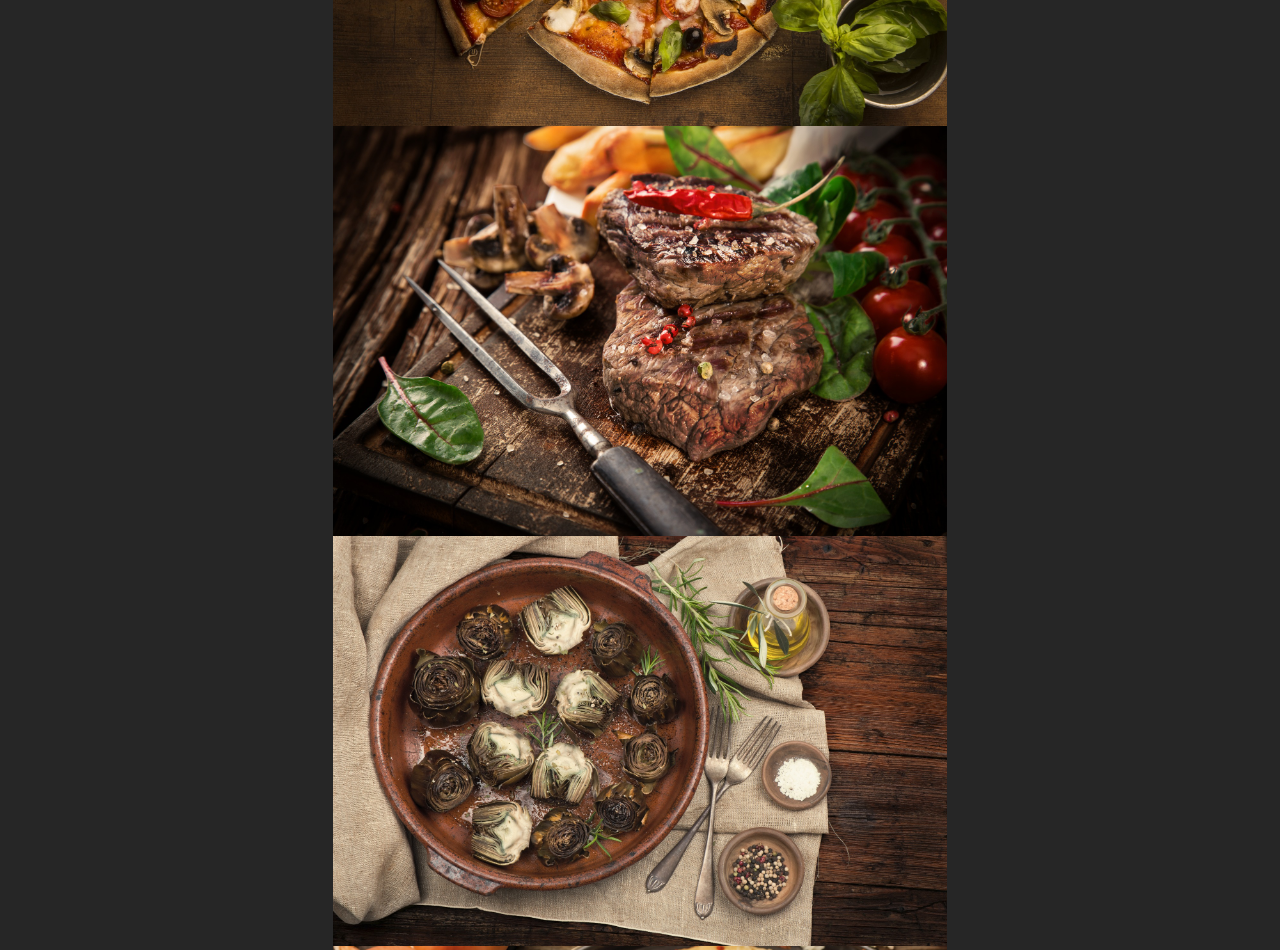
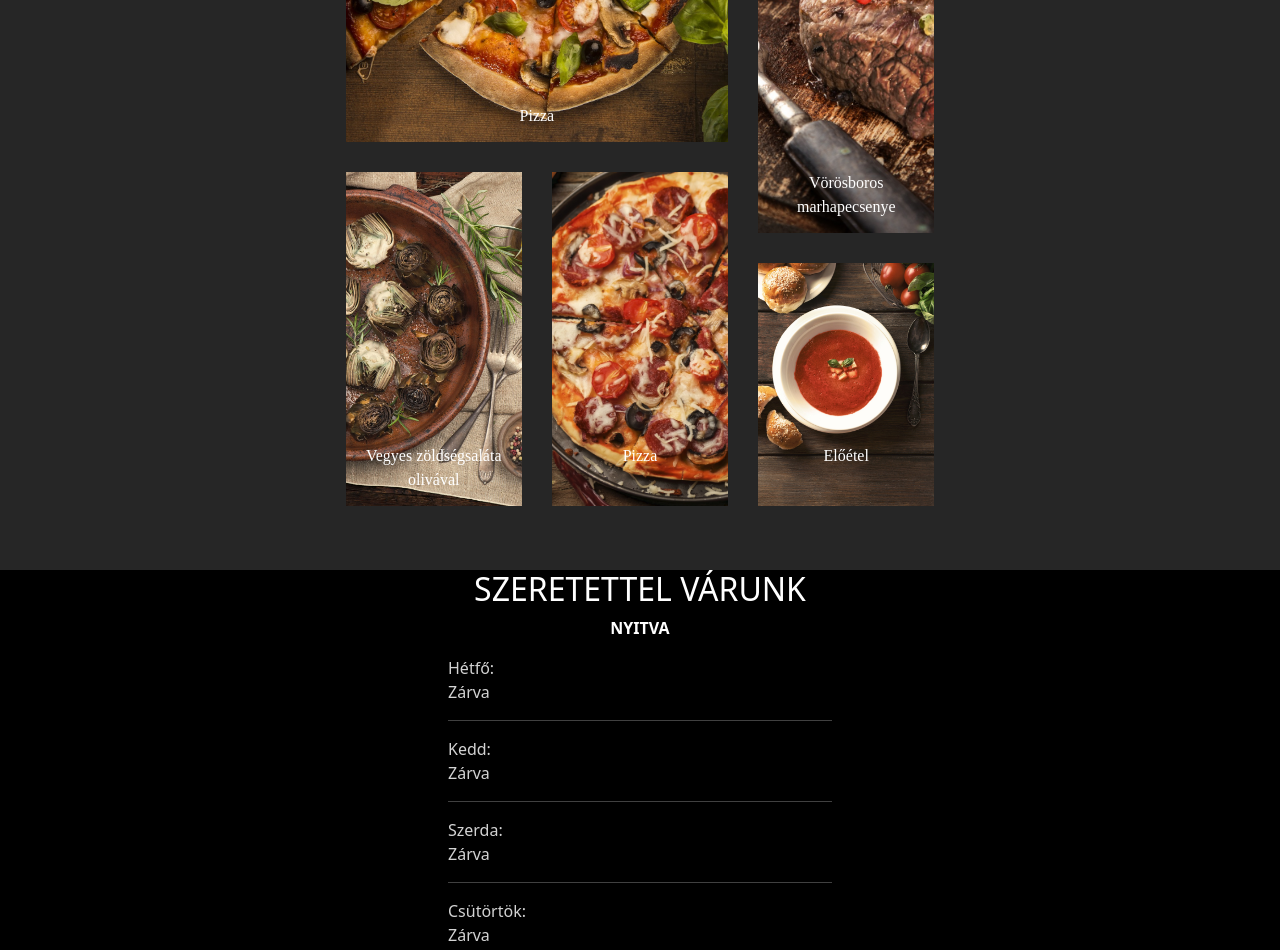
Before and after one commit to Botrancs/Pizza, a plain HTML site: page index.html in a window 1280 px wide. Shown: the part 1960-2910 px from the top of the page. Drawn offline with Linux system fonts and the light colour scheme.

Commit message:
specialitásunk oldal elkészítése

```diff
--- a/index.html
+++ b/index.html
@@ -40,11 +40,18 @@
     <div id="speci">
         <h2>-SPECIALITÁSAINK-</h2>
         <p id="speci_al_cim">Az ízek tökéletes összhangja</p>
-        <img src="/képek/Pizza_1.jpg" alt="Pizza" title="Pizza">
-        <img src="/képek/Vörösboros_marhapecsenye.jpg" alt="Vörösboros marhapecsenye" title="Vörösboros marhapecsenye">
-        <img src="/képek/Vegyes_zöldségsaláta_olivával.jpg" alt="Vegyes zöldségsaláta olivával" title="Vegyes zöldségsaláta olivával">
-        <img src="/képek/Pizza_2.jpg" alt="Pizza" title="Pizza">
-        <img src="/képek/Előétel.jpg" alt="Előétel" title="Előétel">
+        <div class="parent">
+            <div class="div1"><img class="kepek" src="/képek/Pizza_1.jpg" alt="Pizza" title="Pizza"> <p id="pizza_iras">Pizza</p> </div>
+            <div class="div2"><img class="kepek" src="/képek/Vörösboros_marhapecsenye.jpg" alt="Vörösboros marhapecsenye" title="Vörösboros marhapecsenye"> <p>Vörösboros marhapecsenye</p> </div>
+            <div class="div3"><img class="kepek" src="/képek/Vegyes_zöldségsaláta_olivával.jpg" alt="Vegyes zöldségsaláta olivával" title="Vegyes zöldségsaláta olivával"> <p>Vegyes zöldségsaláta olivával</p> </div>
+            <div class="div4"><img class="kepek" src="/képek/Pizza_2.jpg" alt="Pizza" title="Pizza"> <p>Pizza</p> </div>
+            <div class="div5"><img class="kepek" src="/képek/Előétel.jpg" alt="Előétel" title="Előétel"> <p>Előétel</p> </div>
+        </div>
+
+
+
+
+
     </div>
     <footer>
         <h2>SZERETETTEL VÁRUNK</h2>
--- a/pizza.css
+++ b/pizza.css
@@ -77,6 +77,26 @@ header h1{
     display: inline-block;
 }
 
+#speci{
+    width: 50%;
+    margin-left: auto;
+    margin-right: auto;
+    text-align: center;
+    padding: 5% 2% 5% 2%;
+}
+
+.parent p{
+    margin-top: -35%;
+    color: white;
+    font-family: 'Times New Roman', Times, serif;
+}
+
+#pizza_iras{
+    margin-top: -10%;
+    color: white;
+    font-family: 'Times New Roman', Times, serif;
+}
+
 #also_vonal {
     width: 80%;
     margin-left: auto;
@@ -108,11 +128,6 @@ footer {
     margin-left: 2%;
 }
 
-#speci{
-    text-align: center;
-    padding: 5% 2% 5% 2%;
-}
-
 #lablec{
     color: lightgray;
 }
@@ -141,3 +156,23 @@ footer hr{
 footer{
     background-color: black;
 }
+
+.kepek{
+    width: 100%;
+    height: 100%;
+    object-fit: cover;
+}
+
+.parent {
+    display: grid;
+    grid-template-columns: repeat(9, 1fr);
+    grid-template-rows: repeat(9, 1fr);
+    grid-column-gap: 30px;
+    grid-row-gap: 30px;
+    }
+
+    .div1 { grid-area: 1 / 1 / 6 / 7; }
+    .div2 { grid-area: 1 / 7 / 7 / 10; }
+    .div3 { grid-area: 6 / 1 / 10 / 4; }
+    .div4 { grid-area: 6 / 4 / 10 / 7; }
+    .div5 { grid-area: 7 / 7 / 10 / 10; }
```
